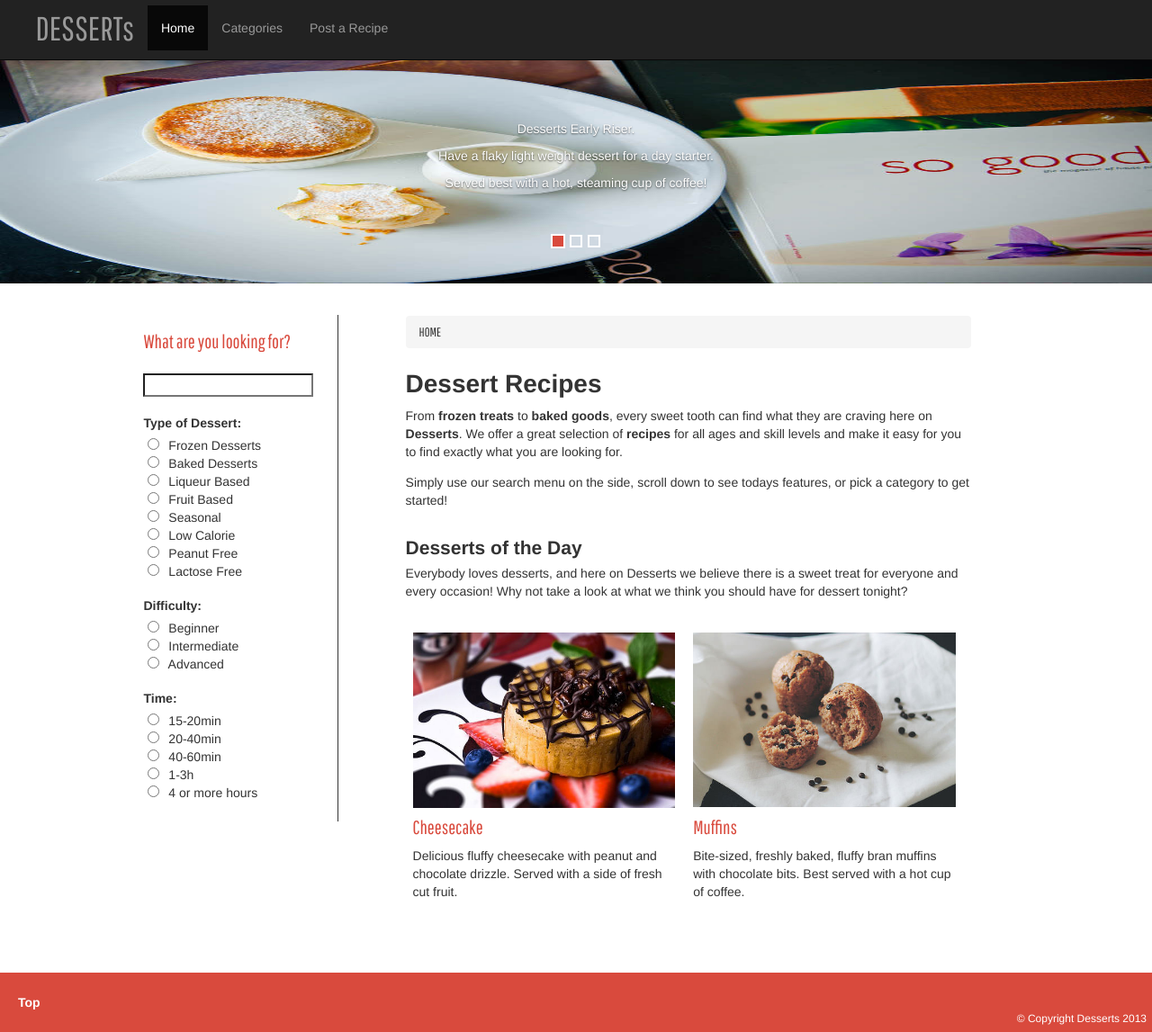
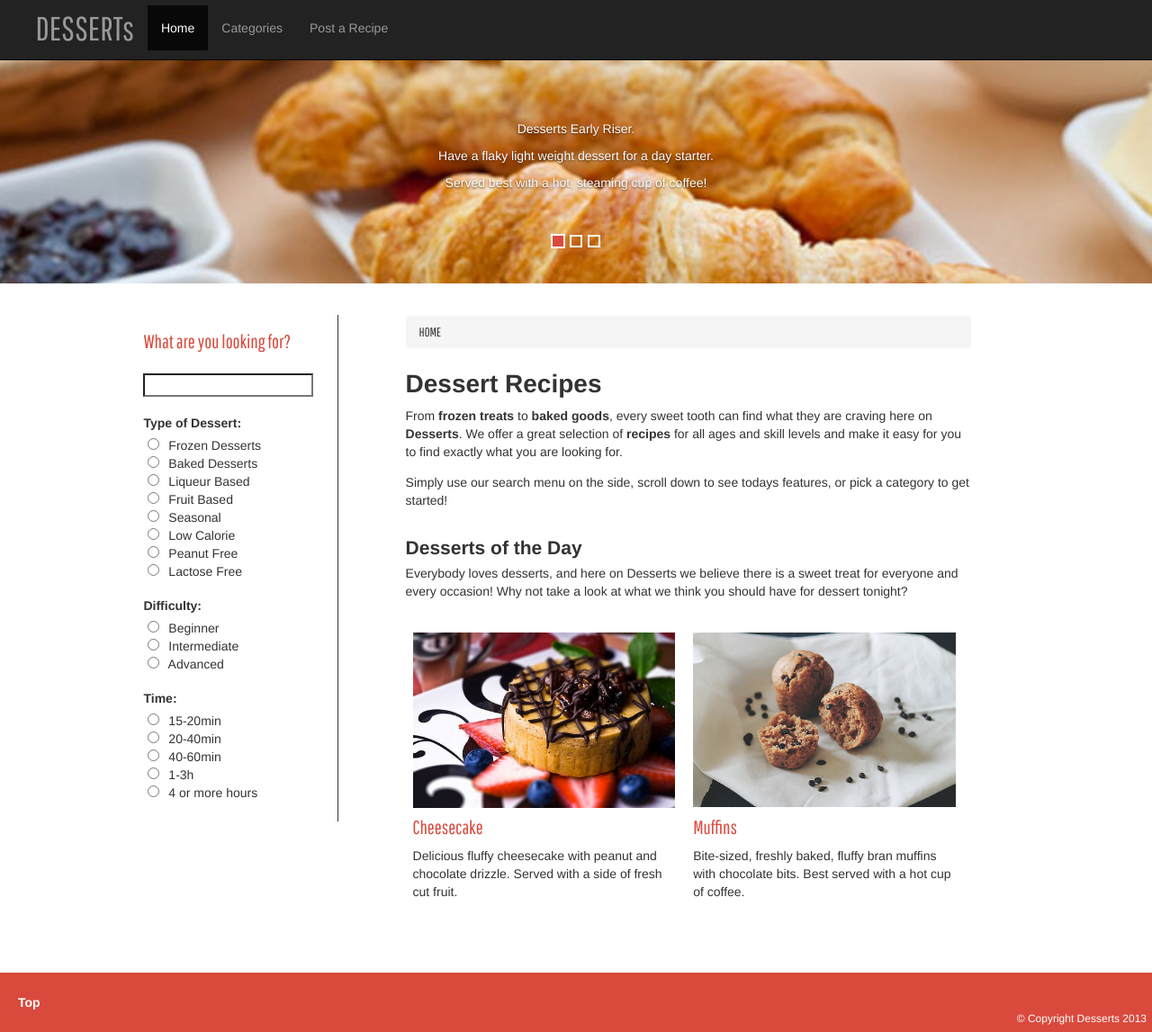
Before and after one commit to amuelb/large-data-website, a Jekyll site: the page built from index.html, in a window 1280 px wide and 1147 px high. Shown: the whole window at 90% size. Built offline with Jekyll 4.4.1, drawn with Linux system fonts in a browser that asks for light colours; nearby versions of some CDN libraries; library files that are not in the unit come from our copies; Markdown is read by kramdown in place of the engine named in the settings.

Commit message:
updated photos

```diff
--- a/_layouts/default.html
+++ b/_layouts/default.html
@@ -113,7 +113,7 @@
 		<li data-target="#myCarousel" data-slide-to="2"></li>
 	</ol>
 	<div class="carousel-inner">
-		<div class="item active"> <img src="img/slide1.jpg" alt="First slide">
+		<div class="item active"> <img src="img/slide3-2.jpg" alt="First slide">
 			<div class="container">
 				<div class="carousel-caption">
 					<p class="carouel">Desserts Early Riser.</p>
@@ -123,7 +123,7 @@
 			</div>
 			<div class="container"> </div>
 		</div>
-		<div class="item"> <img src="img/slide2.jpg"  alt="Second slide">
+		<div class="item"> <img src="img/slide1-2.jpg"  alt="Second slide">
 			<div class="container">
 				<div class="carousel-caption">
 					<p class="carouel">Desserts for the Healthy.</p>
@@ -132,7 +132,7 @@
 				</div>
 			</div>
 		</div>
-		<div class="item"> <img src="img/slide3.jpg" alt="Third slide">
+		<div class="item"> <img src="img/slide2-2.jpg" alt="Third slide">
 			<div class="container">
 				<div class="carousel-caption">
 					<p class="carouel">Desserts for Occasion</p>
--- a/css/general.css
+++ b/css/general.css
@@ -337,7 +337,7 @@ h3 a:hover, a:focus{
 .carousel-inner > .item {
   position: relative;
   display: none;
-  max-height: 400px;
+  max-height: 250px;
   min-height:200px;
   -webkit-transition: 0.6s ease-in-out left;
           transition: 0.6s ease-in-out left;
@@ -346,7 +346,7 @@ h3 a:hover, a:focus{
 .carousel-inner > .item > img,
 .carousel-inner > .item > a > img {
   display: block;
-  height: 250px;
+  height: 100%;
   width: 100%;
   min-width: 610px;
   line-height: 1;
```
Also changed, not shown: img/slide1-2.jpg (added), img/slide2-2.jpg (added), img/slide3-2-2.jpg (added), img/slide3-2.jpg (added).
